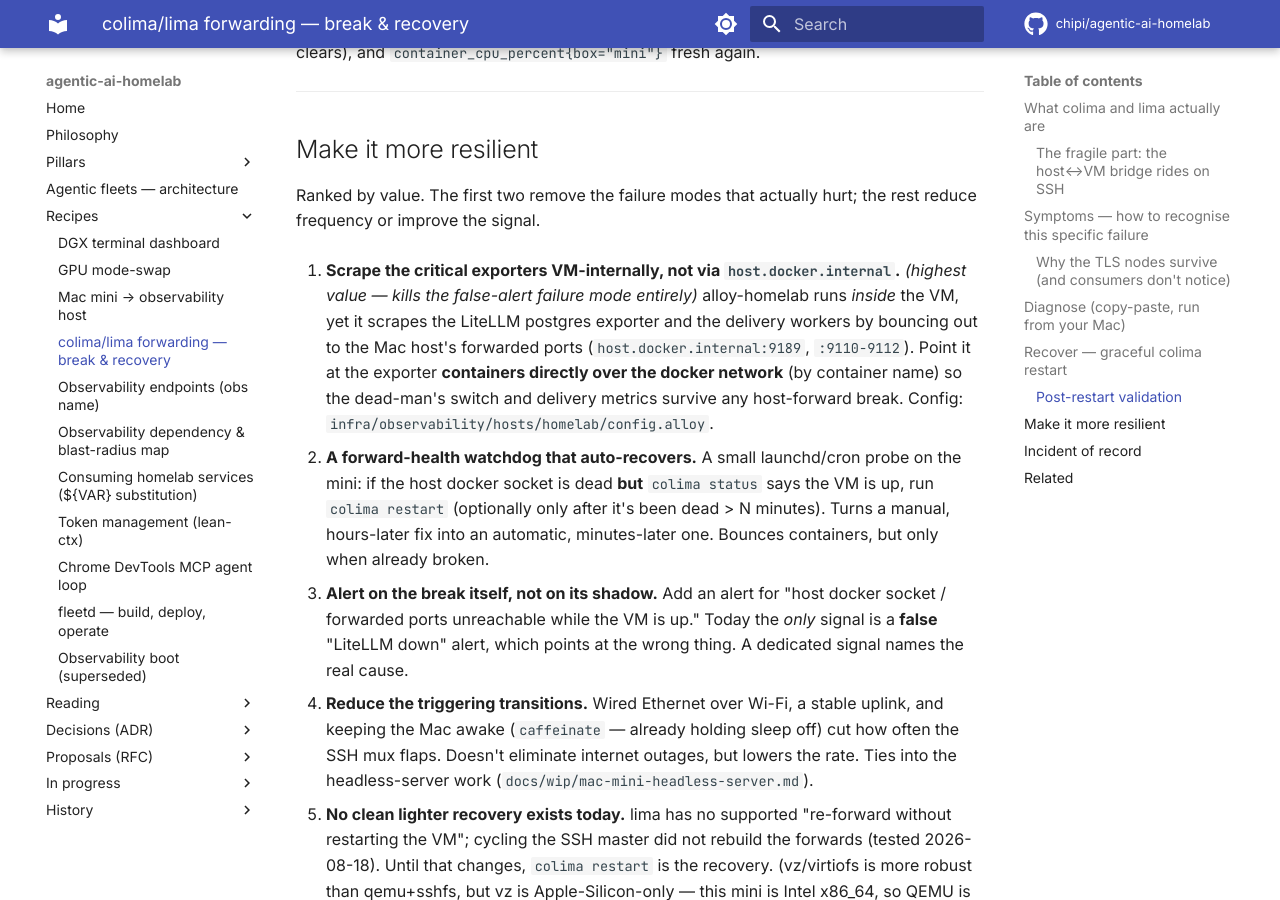
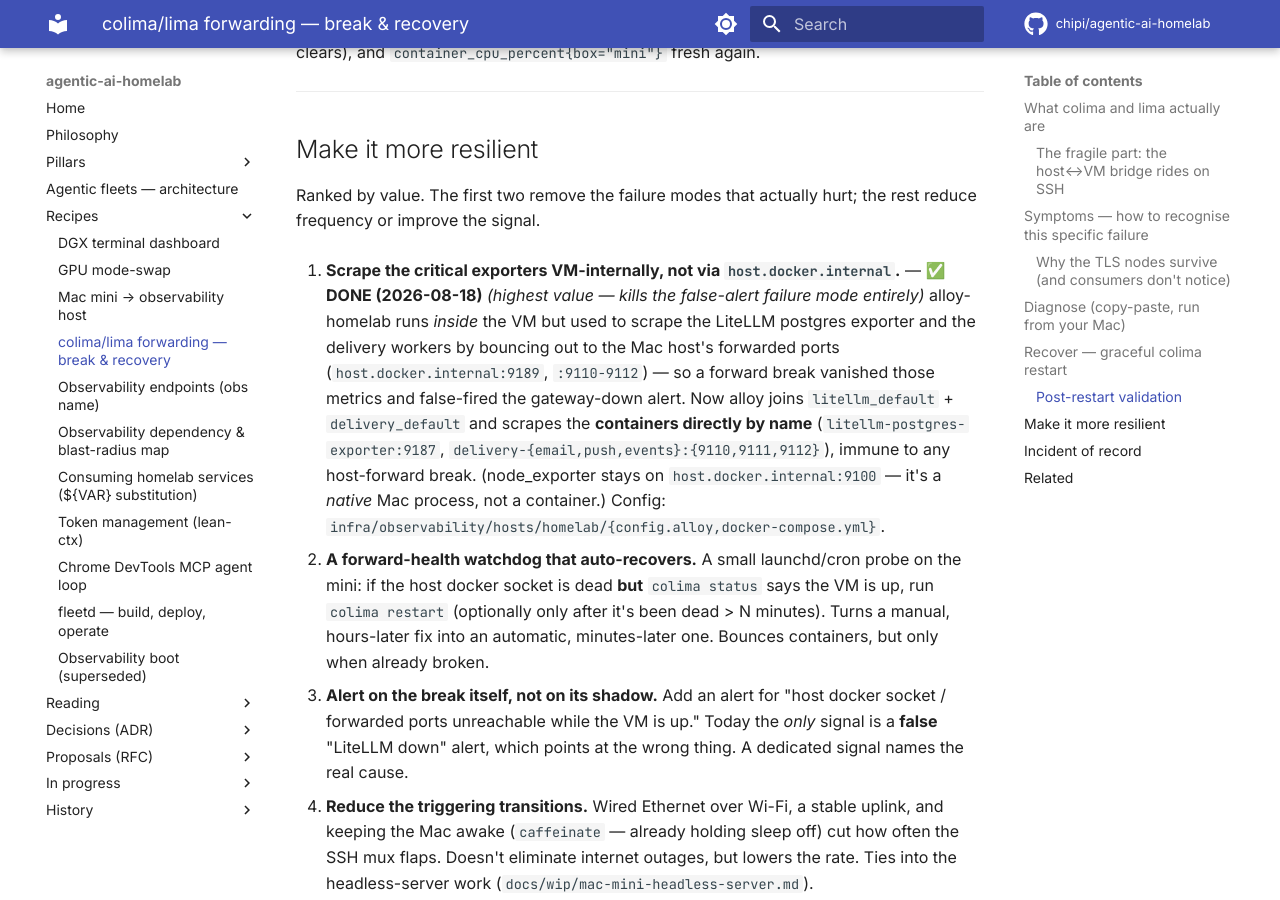
Before and after one commit to chipi/agentic-ai-homelab, an MkDocs documentation site: the page built from docs/recipes/colima-lima-forwarding-recovery.md, in a window 1280 px wide and 900 px high, scrolled down 3716 px. Built offline with MkDocs 1.6.1 and Material for MkDocs 9.7.7, drawn with Linux system fonts in a browser that asks for light colours; comment, search, counter and statistics services are not loaded.

Commit message:
observability(mini): scrape litellm-pg + delivery exporters VM-internally
Resilience #1 from the colima/lima recovery runbook. alloy-homelab runs inside
the VM but scraped the litellm postgres-exporter (:9189) and delivery workers
(:9110-9112) via host.docker.internal — the Mac host's lima-forwarded ports. A
network transition breaks that forward, which vanished up{job="litellm-postgres"}
(the gateway-down dead-man's switch) and false-fired the alert on 2026-08-18
while litellm itself was healthy.

alloy now joins litellm_default + delivery_default and scrapes the exporter
containers directly by name (litellm-postgres-exporter:9187,
delivery-{email,push,events}:{9110,9111,9112}) — immune to host-forward breaks.
node_exporter stays on host.docker.internal:9100 (native Mac process).

Validated on the mini: up{job="litellm-postgres"}=1 and all 3 delivery targets
up=1, landing via the internal scrape. Runbook resilience #1 marked DONE.

Co-Authored-By: Claude Opus 4.8 (1M context) <noreply@anthropic.com>
Claude-Session: https://claude.ai/code/session_01XVnJsHb8tj185VUPmgKWQs

```diff
--- a/docs/recipes/colima-lima-forwarding-recovery.md
+++ b/docs/recipes/colima-lima-forwarding-recovery.md
@@ -155,14 +155,18 @@ Green = litellm `200` from the DGX, `up{job="litellm-postgres"}` back to `1`
 Ranked by value. The first two remove the failure modes that actually hurt; the
 rest reduce frequency or improve the signal.
 
-1. **Scrape the critical exporters VM-internally, not via `host.docker.internal`.**
+1. **Scrape the critical exporters VM-internally, not via `host.docker.internal`.** — ✅ **DONE (2026-08-18)**
    *(highest value — kills the false-alert failure mode entirely)*
-   alloy-homelab runs *inside* the VM, yet it scrapes the LiteLLM postgres
+   alloy-homelab runs *inside* the VM but used to scrape the LiteLLM postgres
    exporter and the delivery workers by bouncing out to the Mac host's forwarded
-   ports (`host.docker.internal:9189`, `:9110-9112`). Point it at the exporter
-   **containers directly over the docker network** (by container name) so the
-   dead-man's switch and delivery metrics survive any host-forward break. Config:
-   `infra/observability/hosts/homelab/config.alloy`.
+   ports (`host.docker.internal:9189`, `:9110-9112`) — so a forward break vanished
+   those metrics and false-fired the gateway-down alert. Now alloy joins
+   `litellm_default` + `delivery_default` and scrapes the **containers directly by
+   name** (`litellm-postgres-exporter:9187`,
+   `delivery-{email,push,events}:{9110,9111,9112}`), immune to any host-forward
+   break. (node_exporter stays on `host.docker.internal:9100` — it's a *native* Mac
+   process, not a container.) Config:
+   `infra/observability/hosts/homelab/{config.alloy,docker-compose.yml}`.
 
 2. **A forward-health watchdog that auto-recovers.**
    A small launchd/cron probe on the mini: if the host docker socket is dead
```
Also changed, not shown: 2 other files.
